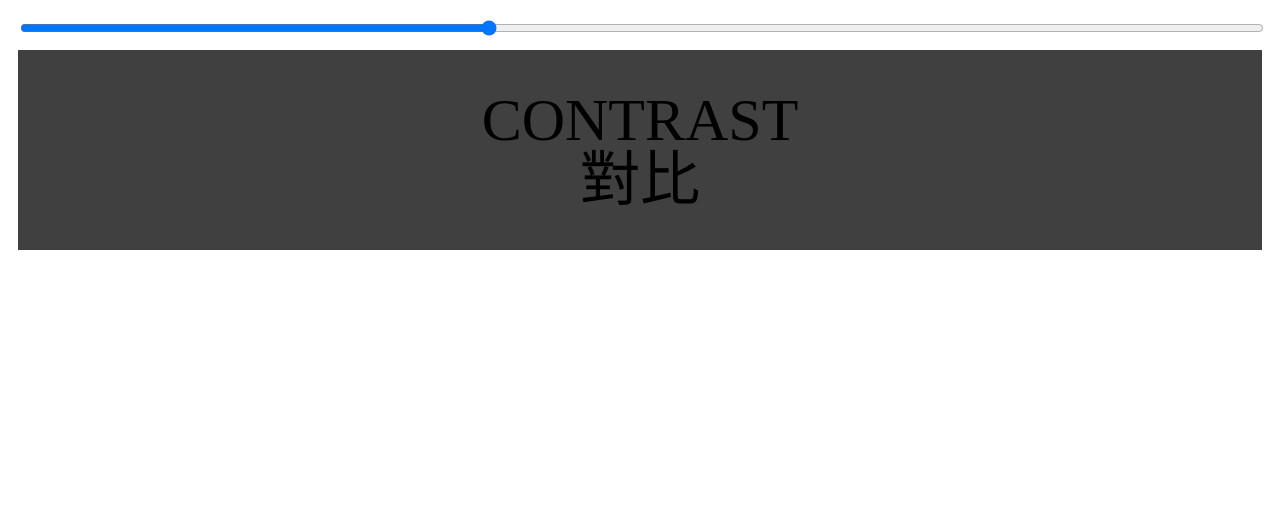
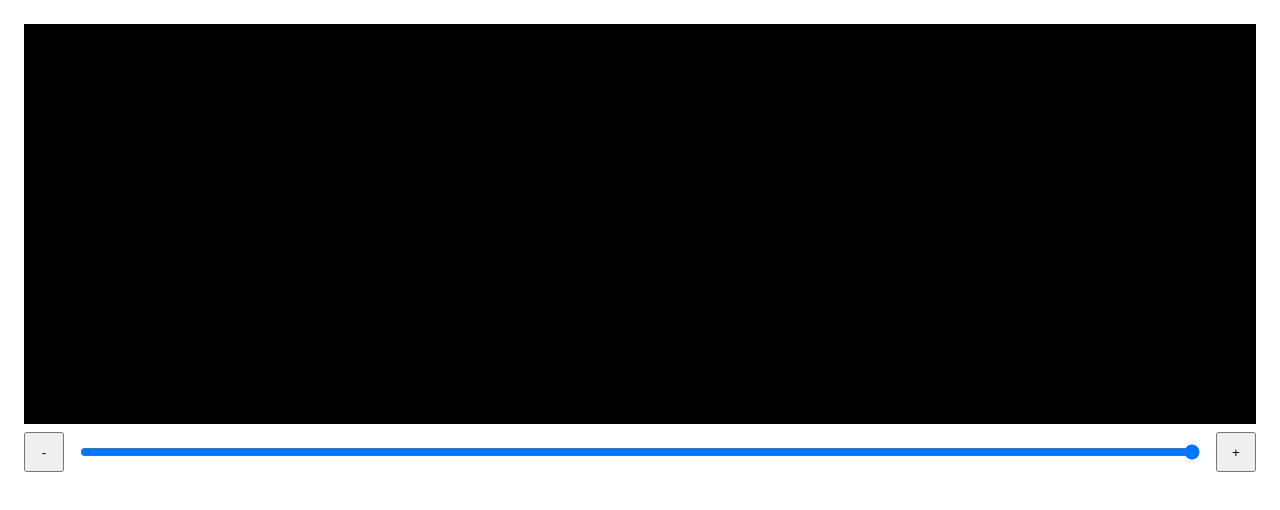
Before and after one commit to jelib3an/contrast, a SvelteKit app: page / in a window 1280 px wide. Shown: the top 510 px of the page. Built offline with nearby package versions, Linux system fonts and the light colour scheme.

Commit message:
add buttons

```diff
--- a/src/routes/+page.svelte
+++ b/src/routes/+page.svelte
@@ -1,31 +1,49 @@
 <script lang="ts">
-	let opacity = 75;
+	let opacity = 100;
+
+	const min = 60;
+	const max = 100;
+	const step = 5;
+
+	function decrease() {
+		const newOpacity = opacity - step;
+		opacity = newOpacity < min ? min : newOpacity;
+	}
+
+	function increase() {
+		const newOpacity = opacity + step;
+		opacity = newOpacity > max ? max : newOpacity;
+	}
 </script>
 
 <div class="container">
-	<input bind:value={opacity} class="slider" type="range" min="60" max="100" />
 	<div class="black" style={`--opacity: ${opacity / 100};`}>
 		<div class="text">
 			<p>Contrast</p>
 			<p>對比</p>
 		</div>
 	</div>
+	<div class="controls">
+		<input on:click={decrease} class="button" type="button" value="-" />
+		<input bind:value={opacity} class="slider" type="range" {min} {max} />
+		<input on:click={increase} class="button" type="button" value="+" />
+	</div>
 </div>
 
 <style>
 	.container {
-		padding: 10px;
+		padding: 1rem;
 	}
 
 	.slider {
-		width: 100%;
+		flex: 1 1 auto;
+		margin: 0 1rem 0 1rem;
 	}
 
 	.black {
 		position: relative;
 		width: 100%;
-		height: 200px;
-		margin-top: 10px;
+		height: 25rem;
 		background-color: rgba(0, 0, 0, var(--opacity));
 	}
 
@@ -35,7 +53,7 @@
 		top: 50%;
 		left: 50%;
 		transform: translate(-50%, -50%);
-		font-size: 60px;
+		font-size: 5rem;
 		text-transform: uppercase;
 	}
 
@@ -43,4 +61,15 @@
 		text-align: center;
 		line-height: 0;
 	}
+
+	.controls {
+		margin-top: 0.5rem;
+		display: flex;
+	}
+
+	.button {
+		flex: none;
+		width: 2.5rem;
+		height: 2.5rem;
+	}
 </style>
```
